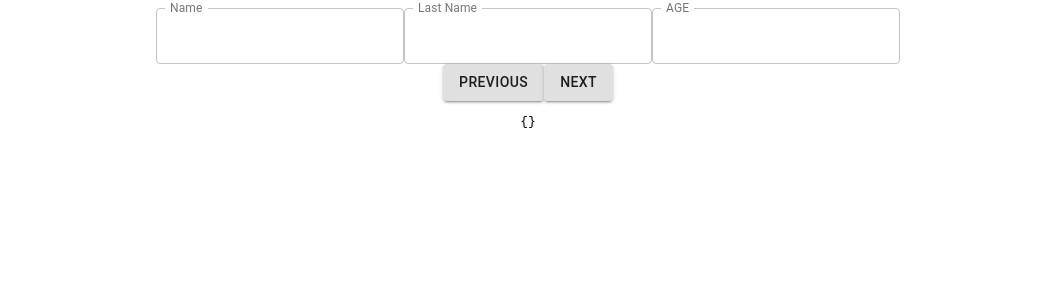
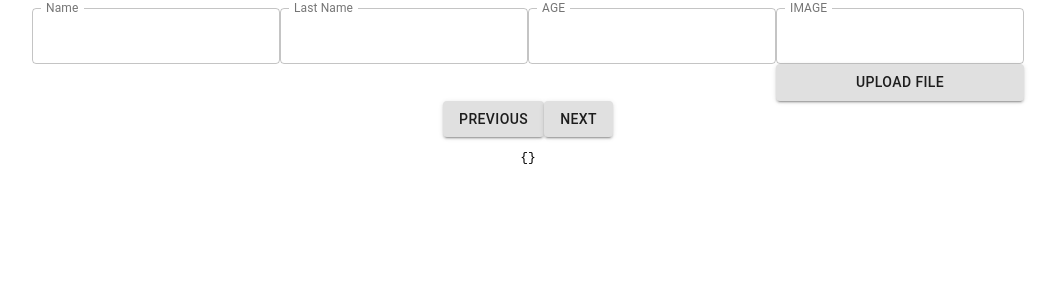
Before and after one commit to surya-trv-13/React-Hook-Form-Issue, a React (Create React App) app: page / in a window 1280 px wide. Shown: the top 300 px of the page, without its empty margins (112-1168 px from the left). Built offline with nearby package versions, Linux system fonts and the light colour scheme.

Commit message:
File Input Maine dhunda

```diff
--- a/src/components/CreateForm.jsx
+++ b/src/components/CreateForm.jsx
@@ -1,4 +1,4 @@
-import React from "react";
+import React, { useRef } from "react";
 import { connect } from "react-redux";
 import { useForm, Controller } from "react-hook-form";
 import { data } from "../data.js";
@@ -9,14 +9,16 @@ const CreateForm = ({
   activeStep,
   updateStep,
   previousStep,
-  setValue,
+  setFormValue,
   enteredData
 }) => {
   const {
     control,
     handleSubmit,
     formState: { errors },
-    reset
+    reset,
+    getValues,
+    setValue
   } = useForm({
     mode: "all",
     shouldUnregister: true
@@ -25,17 +27,46 @@ const CreateForm = ({
   const onSubmit = (data) => {
     console.log(data);
     updateStep();
-    setValue(data);
+    setFormValue(data);
   };
+
+  const handleFileClick = useRef(null);
 
   const handlePreviousStep = () => {
     previousStep();
     reset(enteredData);
+    console.log("DATA ENTERED", enteredData);
+  };
+  const handleFileInput = (event, name) => {
+    console.log("Called File", event?.target?.files[0]);
+    if (event.target.files) {
+      setValue(name, event.target.files[0]);
+    }
+  };
+
+  const onAttachClick = () => {
+    handleFileClick.current.click();
+  };
+
+  const handleFile = (e, name) => {
+    e.preventDefault();
+
+    return (
+      <input
+        type="type"
+        ref={handleFileClick}
+        onClick={(event) => {
+          event.target.value = null;
+        }}
+        onChange={(event) => handleFileInput(event, name)}
+      />
+    );
   };
 
   return (
     <div>
       <form onSubmit={handleSubmit(onSubmit)}>
+        {console.log("Data:: ", getValues())}
         {data &&
           data[activeStep].map((formField, index) => {
             if (formField.type === "TextField") {
@@ -68,6 +99,47 @@ const CreateForm = ({
                   )}
                 />
               );
+            } else if (formField.type === "File") {
+              return (
+                <Controller
+                  key={index + formField.name}
+                  control={control}
+                  name={formField.name}
+                  render={({ field: { ref, ...inputProps } }) => (
+                    <FormControl variant="outlined">
+                      <TextField
+                        {...inputProps}
+                        onChange={(e) => handleFileInput(e, formField.name)}
+                        variant="outlined"
+                        label={formField.label}
+                        required={formField?.isMandatory}
+                        InputLabelProps={{
+                          shrink: true
+                        }}
+                        value={getValues()?.[formField.name]?.name}
+                        inputRef={ref}
+                        error={errors?.[formField.name]}
+                        helperText={
+                          errors?.[formField.name] &&
+                          errors?.[formField.name].message
+                        }
+                        InputProps={{
+                          autoComplete: "off",
+                          readOnly: true
+                        }}
+                      />
+                      <Button variant="contained" component="label">
+                        Upload File
+                        <input
+                          type="file"
+                          hidden
+                          onChange={(e) => handleFileInput(e, formField.name)}
+                        />
+                      </Button>
+                    </FormControl>
+                  )}
+                />
+              );
             } else {
               return null;
             }
@@ -94,7 +166,7 @@ const mapStateToProps = (state) => ({
 const mapDispatchToProps = (dispatch) => ({
   updateStep: () => dispatch(updateStep()),
   previousStep: () => dispatch(previousStep()),
-  setValue: (data) => dispatch(setValue(data))
+  setFormValue: (data) => dispatch(setValue(data))
 });
 
 export default connect(mapStateToProps, mapDispatchToProps)(CreateForm);
--- a/src/data.js
+++ b/src/data.js
@@ -14,6 +14,11 @@ export const data = [
       label: "AGE",
       name: "insert_age",
       type: "TextField"
+    },
+    {
+      label: "IMAGE",
+      name: "insert_image",
+      type: "File"
     }
   ],
   [
```
